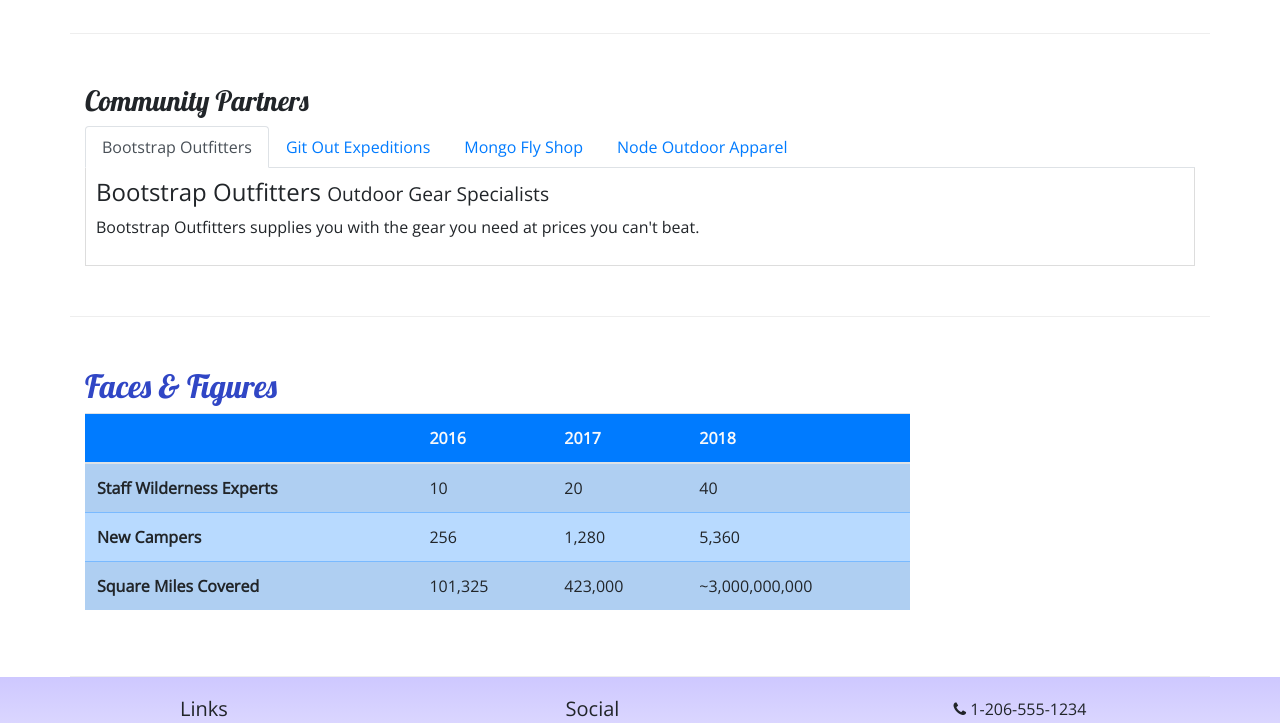
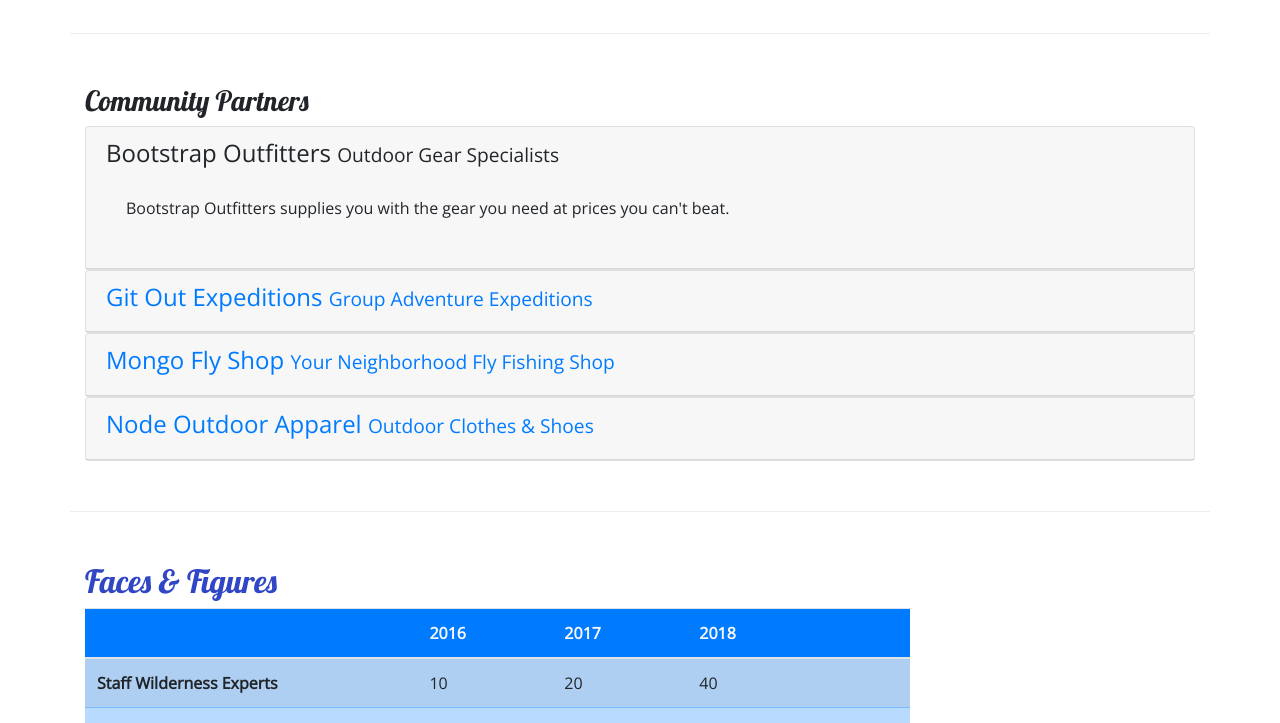
Before and after one commit to balaurenson/NucampSite, a website: page aboutus.html in a window 1280 px wide. Shown: the part 830-1553 px from the top of the page. Drawn offline with nearby package versions, Linux system fonts and the light colour scheme.

Commit message:
Bootstrap Week 3: Accordion

```diff
--- a/aboutus.html
+++ b/aboutus.html
@@ -101,28 +101,62 @@
         <div class="row row-content">
             <div class="col">
                 <h3>Community Partners</h3>
-                <ul class="nav nav-tabs">
-                    <li class="nav-item"><a class="nav-link active" href="#bootstrap" role="tab" data-toggle="tab"> Bootstrap Outfitters</a></li>
-                    <li class="nav-item"><a class="nav-link" href="#git" role="tab" data-toggle="tab"> Git Out Expeditions</a></li>
-                    <li class="nav-item"><a class="nav-link" href="#mongo" role="tab" data-toggle="tab">Mongo Fly Shop</a></li>
-                    <li class="nav-item"><a class="nav-link" href="#node" role="tab" data-toggle="tab">Node Outdoor Apparel</a></li>
-                </ul>
-                <div class="tab-content">
-                    <div role="tabpanel" class="tab-pane fade show active" id="bootstrap">
-                        <h4>Bootstrap Outfitters <small>Outdoor Gear Specialists</small></h4>
-                        <p class="d-none d-sm-block">Bootstrap Outfitters supplies you with the gear you need at prices you can't beat.</p>
+                <div id="accordion">
+                    <div class="card">
+                        <div role="tab" class="card-header">
+                            <h4>
+                                <a data-toggle="collapse" data-target="#bootstrap">
+                                    Bootstrap Outfitters <small>Outdoor Gear Specialists</small>
+                                </a>
+                            </h4>
+                            <div class="collapse show" id="bootstrap" data-parent="#accordion">
+                                <div class="card-body">
+                                    <p class="d-none d-sm-block">Bootstrap Outfitters supplies you with the gear you need at prices you can't beat.</p>
+                                </div>
+                            </div>
+                        </div>
                     </div>
-                    <div role="tabpanel" class="tab-pane fade" id="git">
-                        <h4>Git Out Expeditions <small>Group Adventure Expeditions</small></h4>
-                        <p class="d-none d-sm-block">Join Git Out Expeditions to explore new horizons with a group of other adventurers!</p>
+                    <div class="card">
+                        <div role="tab" class="card-header">
+                            <h4>
+                                <a class="collapsed" data-toggle="collapse" data-target="#git">
+                                    Git Out Expeditions <small>Group Adventure Expeditions</small>
+                                </a>
+                            </h4>
+                            <div class="collapse" id="git" data-parent="#accordion">
+                                <div class="card-body">
+                                    <p class="d-none d-sm-block">Join Git Out Expeditions to explore new horizons with a group of other adventurers!</p>
+                                </div>
+                            </div>
+                        </div>
                     </div>
-                    <div role="tabpanel" class="tab-pane fade" id="mongo">
-                        <h4>Mongo Fly Shop <small>Your Neighborhood Fly Fishing Shop</small></h4>
-                        <p class="d-none d-sm-block">Need a new fishing pole, a tacklebox, or flies of all kinds? Stop by Mongo Fly Shop.</p>
+                    <div class="card">
+                        <div role="tab" class="card-header">
+                            <h4>
+                                <a class="collapsed" data-toggle="collapse" data-target="#mongo">
+                                    Mongo Fly Shop <small>Your Neighborhood Fly Fishing Shop</small>
+                                </a>
+                            </h4>
+                            <div class="collapse" id="mongo" data-parent="#accordion">
+                                <div class="card-body">
+                                    <p class="d-none d-sm-block">Need a new fishing pole, a tacklebox, or flies of all kinds? Stop by Mongo Fly Shop.</p>
+                                </div>
+                            </div>
+                        </div>
                     </div>
-                    <div role="tabpanel" class="tab-pane fade" id="node">
-                        <h4>Node Outdoor Apparel <small>Outdoor Clothes & Shoes</small></h4>
-                        <p class="d-none d-sm-block">From polar fleeces to swimsuits, hiking boots to waders, a visit to Node will be sure to get you covered.</p>
+                    <div class="card">
+                        <div role="tab" class="card-header">
+                            <h4>
+                                <a class="collapsed" data-toggle="collapse" data-target="#node">
+                                    Node Outdoor Apparel <small>Outdoor Clothes & Shoes</small>
+                                </a>
+                            </h4>
+                            <div class="collapse" id="node" data-parent="#accordion">
+                                <div class="card-body">
+                                    <p class="d-none d-sm-block">From polar fleeces to swimsuits, hiking boots to waders, a visit to Node will be sure to get you covered.</p>
+                                </div>
+                            </div>
+                        </div>
                     </div>
                 </div>
             </div>
@@ -188,7 +222,7 @@
                     <a class="btn btn-social-icon btn-google" href="http://youtube.com/"><i class="fa fa-youtube"></i></a>
                 </div>
                 <div class="col-sm-4 text-center">
-                    <a role="button" btn btn-link"><i class="fa fa-phone" href="+12065551234"></i> 1-206-555-1234</a><br>
+                    <a role="button" class="btn btn-link"><i class="fa fa-phone" href="+12065551234"></i> 1-206-555-1234</a><br>
                     <a role="button" class="btn btn-link" href="mailto:campsites@nucamp.co"></a><i class="fa fa-envelope-o"></i> campsites@nucamp.co</a>
                 </div>
            </div>
```
